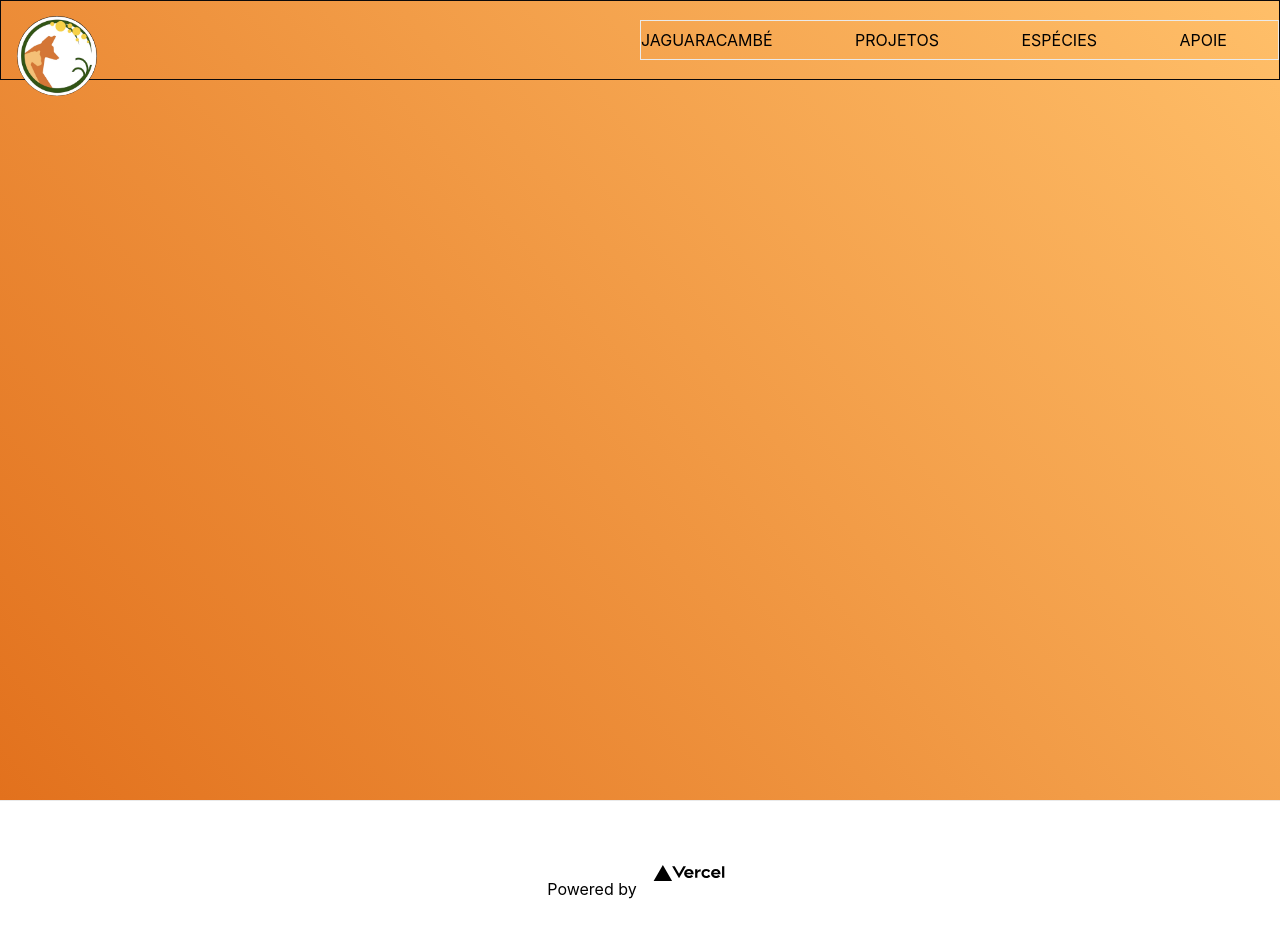
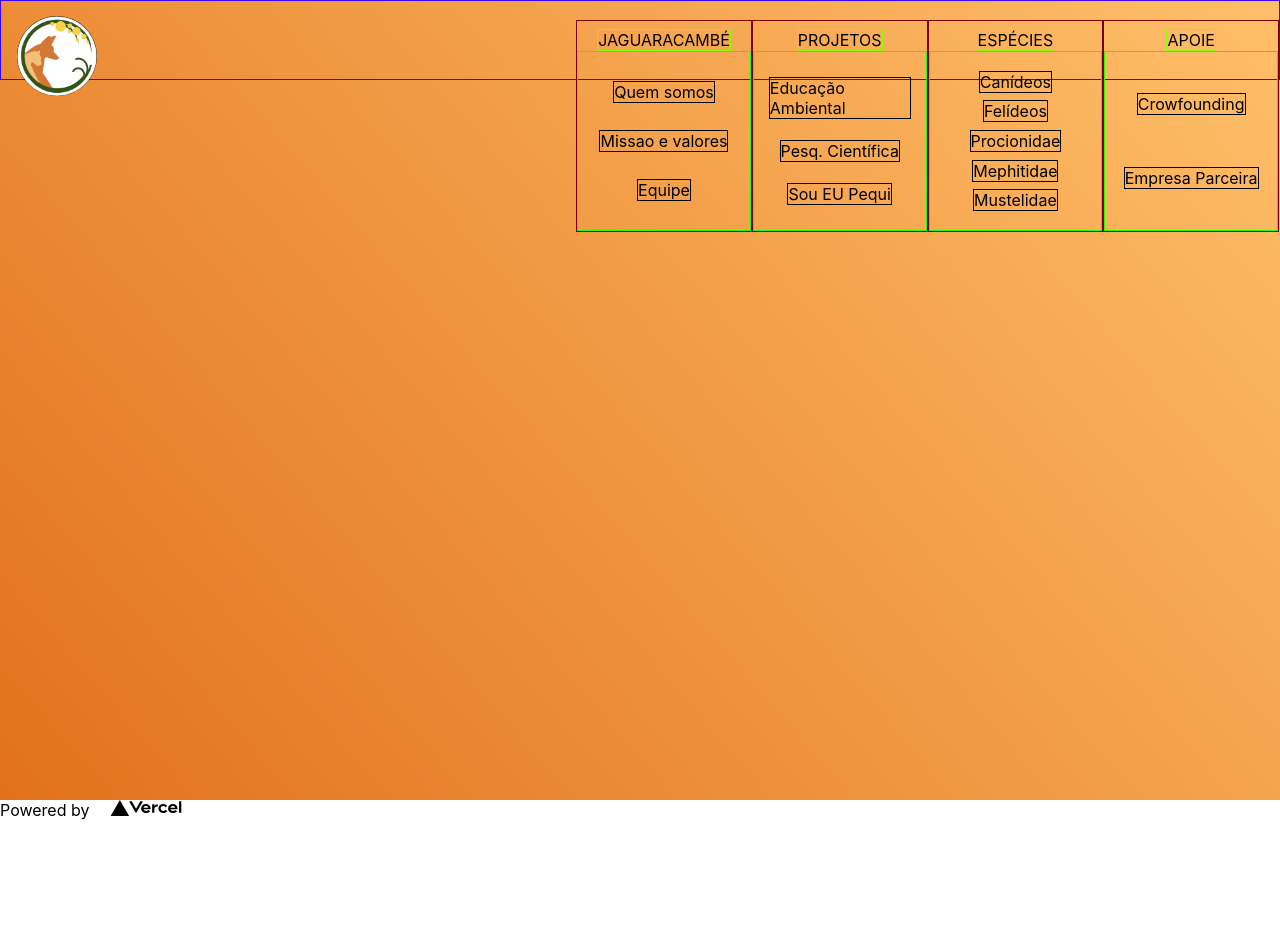
Before and after one commit to dataskeptic/jaguaracambe, a Next.js app: page / in a window 1280 px wide. Shown: the top 938 px of the page. After the commit the page ends 820 px from the top, so only its background shows below. Built offline with nearby package versions, Linux system fonts and the light colour scheme; a web font is replaced by a local one.

Commit message:
adding links and sublinks to navbar

```diff
--- /dev/null
+++ b/components/NavBar.js
@@ -0,0 +1,48 @@
+import React from 'react'
+import styles from '../styles/Home.module.css'
+
+const NavBar = () => {
+  return (
+    <div className={styles.navbar}>
+          <img className={styles.logo} src="/logo.jpeg" alt="jaguaracambe logo"/>
+
+          <nav>
+            <div className={styles.links}>
+                <a className={styles.link} href="">JAGUARACAMBÉ</a>
+                <div className={styles.sublinks}>
+                  <a className={styles.sublink} href="">Quem somos</a>
+                  <a className={styles.sublink} href="">Missao e valores</a>
+                  <a className={styles.sublink} href="">Equipe</a>
+                </div>
+            </div>
+            <div className={styles.links}>
+                <a className={styles.link} href="">PROJETOS</a>
+                <div className={styles.sublinks}>
+                  <a className={styles.sublink} href="">Educação Ambiental</a>
+                  <a className={styles.sublink} href="">Pesq. Científica</a>
+                  <a className={styles.sublink} href="">Sou EU Pequi</a>
+                </div>
+            </div>
+            <div className={styles.links}>
+                <a className={styles.link} href="">ESPÉCIES</a>
+                <div className={styles.sublinks}>
+                  <a className={styles.sublink} href="">Canídeos</a>
+                  <a className={styles.sublink} href="">Felídeos</a>
+                  <a className={styles.sublink}href="">Procionidae</a>
+                  <a className={styles.sublink}href="">Mephitidae</a>
+                  <a className={styles.sublink}href="">Mustelidae</a>
+                </div>
+            </div>
+            <div className={styles.links}>
+                <a className={styles.link} href="">APOIE</a>
+                <div className={styles.sublinks}>
+                  <a className={styles.sublink} href="">Crowfounding</a>
+                  <a className={styles.sublink} href="">Empresa Parceira</a>
+                </div>
+            </div>
+          </nav>
+        </div>
+  )
+}
+
+export default NavBar
--- a/pages/index.js
+++ b/pages/index.js
@@ -1,29 +1,21 @@
 import Head from 'next/head'
 import Image from 'next/image'
 import styles from '../styles/Home.module.css'
+import NavBar from '../components/NavBar'
 
 export default function Home() {
   return (
     <div className={styles.container}>
       <Head>
-        <title>Create Next App</title>
-        <meta name="description" content="Generated by create next app" />
+        <title>Jaguaracambe</title>
+        <meta name="description" content="Página principal da ONG Jaguaracambe" />
         <link href="https://allfont.net/allfont.css?fonts=edo" rel="stylesheet" type="text/css" />
       </Head>
 
       <main className={styles.main}>
 
+        <NavBar />
 
-        <div className={styles.navbar}>
-          <img className={styles.logo} src="/logo.jpeg" alt="jaguaracambe logo"/>
-
-          <nav>
-            <a href="">JAGUARACAMBÉ</a>
-            <a href="">PROJETOS</a>
-            <a href="">ESPÉCIES</a>
-            <a href="">APOIE</a>
-          </nav>
-        </div>
 
       </main>
 
--- a/styles/Home.module.css
+++ b/styles/Home.module.css
@@ -12,12 +12,13 @@
 }
 
 .navbar {
-  border: 1px solid rgb(12, 9, 9);
   display: flex;
   justify-content: space-between;
   align-items: center;
   width: 100%;
   height: 10vh;
+  border: 1px solid rgb(55, 0, 255);
+
 
 }
 
@@ -29,100 +30,31 @@
   border-radius: 200px;
 }
 
-.footer {
-  display: flex;
-  flex: 1;
-  padding: 2rem 0;
-  border-top: 1px solid #eaeaea;
-  justify-content: center;
-  align-items: center;
+.link {
+  border: 1px solid rgb(136, 255, 0);
+  margin-top: 1vh
 }
 
-.footer a {
-  display: flex;
-  justify-content: center;
-  align-items: center;
-  flex-grow: 1;
+.sublink {
+  border: 1px solid rgb(0, 0, 0);
 }
 
-.title a {
-  color: #0070f3;
-  text-decoration: none;
+.links {
+  display: flex;
+  flex-direction: column;
+  justify-content: space-between;
+  align-items: center;
+  width: 100%;
+  border: 1px solid rgb(119, 0, 0);
 }
 
-.title a:hover,
-.title a:focus,
-.title a:active {
-  text-decoration: underline;
+.sublinks {
+  display: flex;
+  flex-direction: column;
+  justify-content: space-around;
+  align-items: center;
+  height: 180px;
+  padding: 15px;
+  width: 100%;
+  border: 1px solid rgb(30, 255, 0);
 }
-
-.title {
-  margin: 0;
-  line-height: 1.15;
-  font-size: 4rem;
-}
-
-.title,
-.description {
-  text-align: center;
-}
-
-.description {
-  margin: 4rem 0;
-  line-height: 1.5;
-  font-size: 1.5rem;
-}
-
-.code {
-  background: #fafafa;
-  border-radius: 5px;
-  padding: 0.75rem;
-  font-size: 1.1rem;
-  font-family: Menlo, Monaco, Lucida Console, Liberation Mono, DejaVu Sans Mono,
-    Bitstream Vera Sans Mono, Courier New, monospace;
-}
-
-.grid {
-  display: flex;
-  align-items: center;
-  justify-content: center;
-  flex-wrap: wrap;
-  max-width: 800px;
-}
-
-.card {
-  margin: 1rem;
-  padding: 1.5rem;
-  text-align: left;
-  color: inherit;
-  text-decoration: none;
-  border: 1px solid #eaeaea;
-  border-radius: 10px;
-  transition: color 0.15s ease, border-color 0.15s ease;
-  max-width: 300px;
-}
-
-.card:hover,
-.card:focus,
-.card:active {
-  color: #0070f3;
-  border-color: #0070f3;
-}
-
-.card h2 {
-  margin: 0 0 1rem 0;
-  font-size: 1.5rem;
-}
-
-.card p {
-  margin: 0;
-  font-size: 1.25rem;
-  line-height: 1.5;
-}
-
-@media (max-width: 600px) {
-  .grid {
-    width: 100%;
-    flex-direction: column;
-  }
-}
--- a/styles/globals.css
+++ b/styles/globals.css
@@ -1,5 +1,6 @@
 html,
 body {
+  box-sizing: border-box;
   padding: 0;
   margin: 0;
   font-family: -apple-system, BlinkMacSystemFont, Segoe UI, Roboto, Oxygen,
@@ -10,12 +11,10 @@ body {
 nav {
   display: flex;
   justify-content: space-between;
-  align-items: center;
+  align-items: flex-start;
   position: right;
-  padding-right: 4%;
-  width: 50%;
+  width: 55%;
   height: 5vh;
-  border: 1px solid #eaeaea;
 }
 
 a {
```
